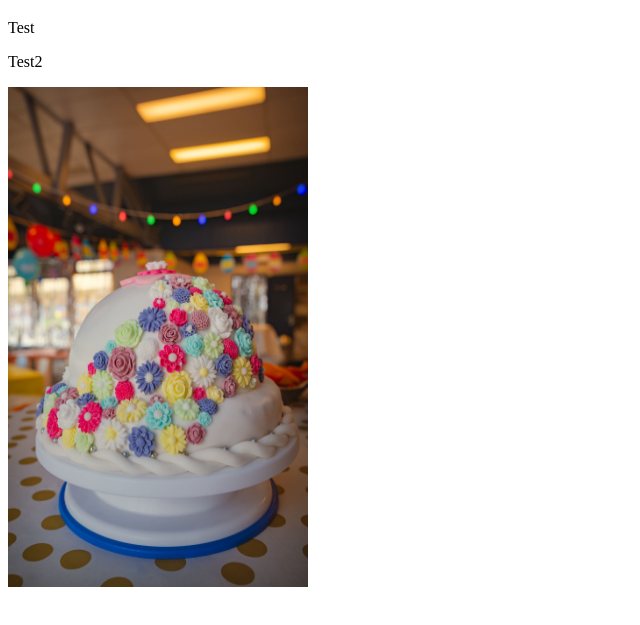
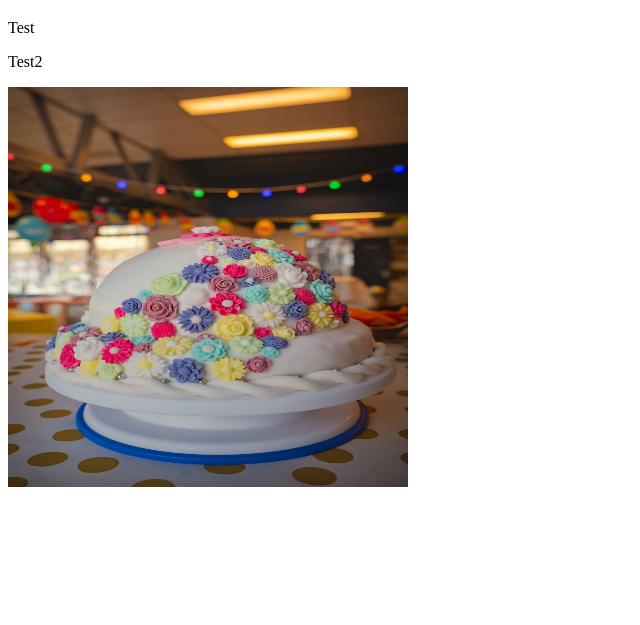
Before and after one commit to Alize-Leemans/Alize-Leemans.github.io, a plain HTML site: page index.html in a window 1280 px wide. Shown: the part 61-686 px from the top of the page, without its empty margins (0-640 px from the left). Drawn offline with Linux system fonts and the light colour scheme.

Commit message:
Update index.html

```diff
--- a/index.html
+++ b/index.html
@@ -7,6 +7,6 @@
 <h1>Testje</h1>
 <p>Test</p>
 <p>Test2</p>
-<img src="TaartAlize.jpg" width="300px" height="500px">
+<img src="TaartAlize.jpg" width="400px" height="400px">
 </body>
 </html>
```
